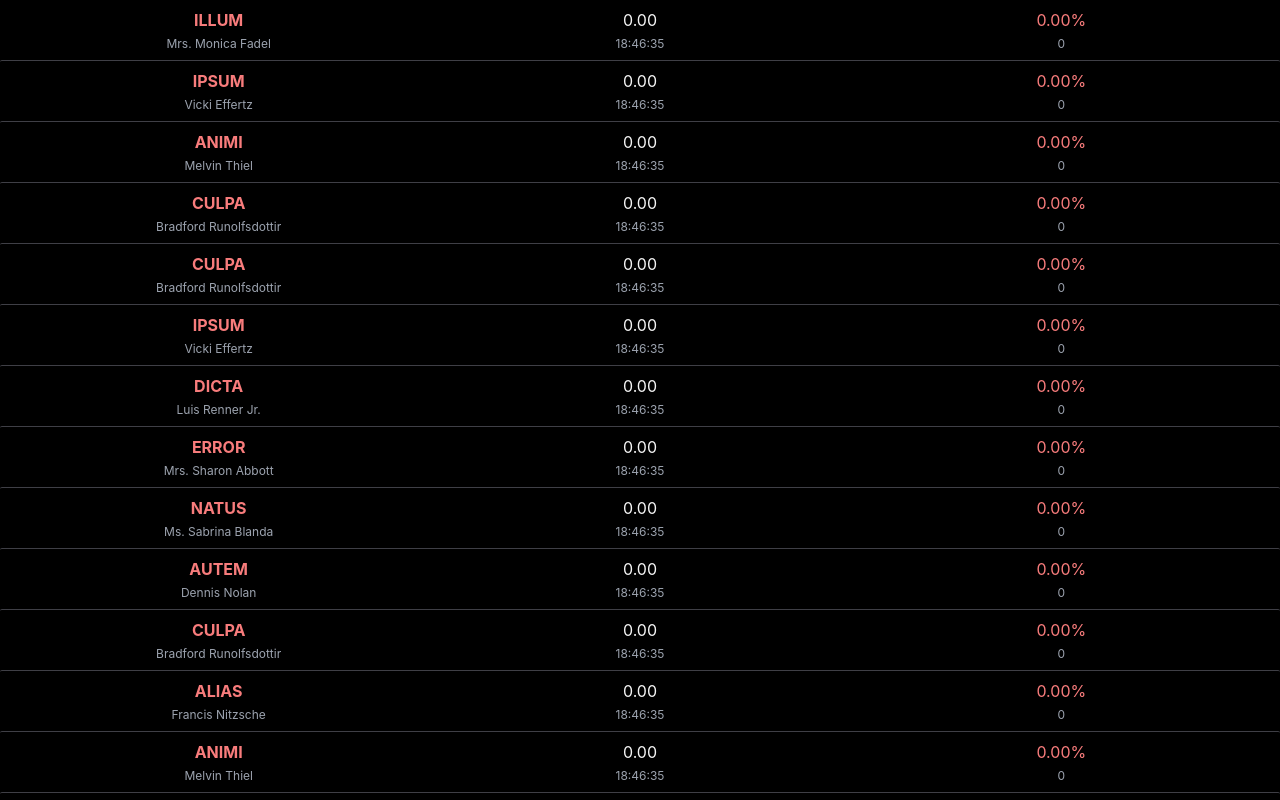
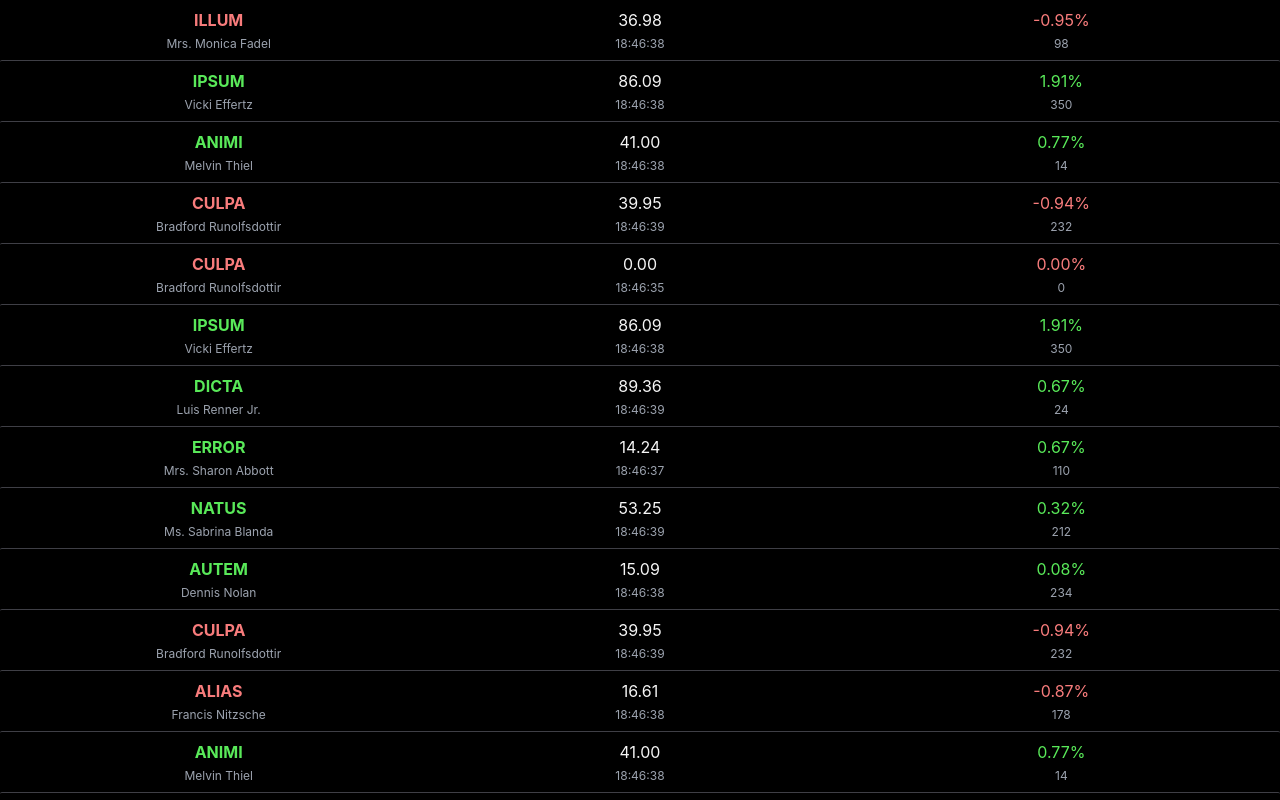
Before and after one commit to GDX64/pwa, a Vue app: page / in a window 1280 px wide. Shown: the top 800 px of the page. Built offline with nearby package versions, Linux system fonts and the light colour scheme.

Commit message:
immediate

```diff
--- a/src/App.vue
+++ b/src/App.vue
@@ -1,17 +1,18 @@
 <script setup lang="ts">
-import { reactive, watch } from 'vue';
+import { ref, watch } from 'vue';
 import { Asset } from './AssetMob/Asset';
 import { faker } from '@faker-js/faker';
 import AssetsCards from './components/AssetsCards.vue';
 
 const tickers = [...Array(50)].map(() => faker.lorem.word({ length: 5 }).toUpperCase());
-const assets = reactive(tickers.map((ticker) => Asset.get(ticker)));
+const assets = ref(tickers.map((ticker) => Asset.get(ticker)));
 watch(
-    () => [...assets],
+    () => [...assets.value],
     (now, _old, clear) => {
         const subs = now.map((asset) => asset.observe());
         clear(() => subs.map((sub) => sub.unsubscribe()));
     },
+    { immediate: true },
 );
 </script>
 
```
